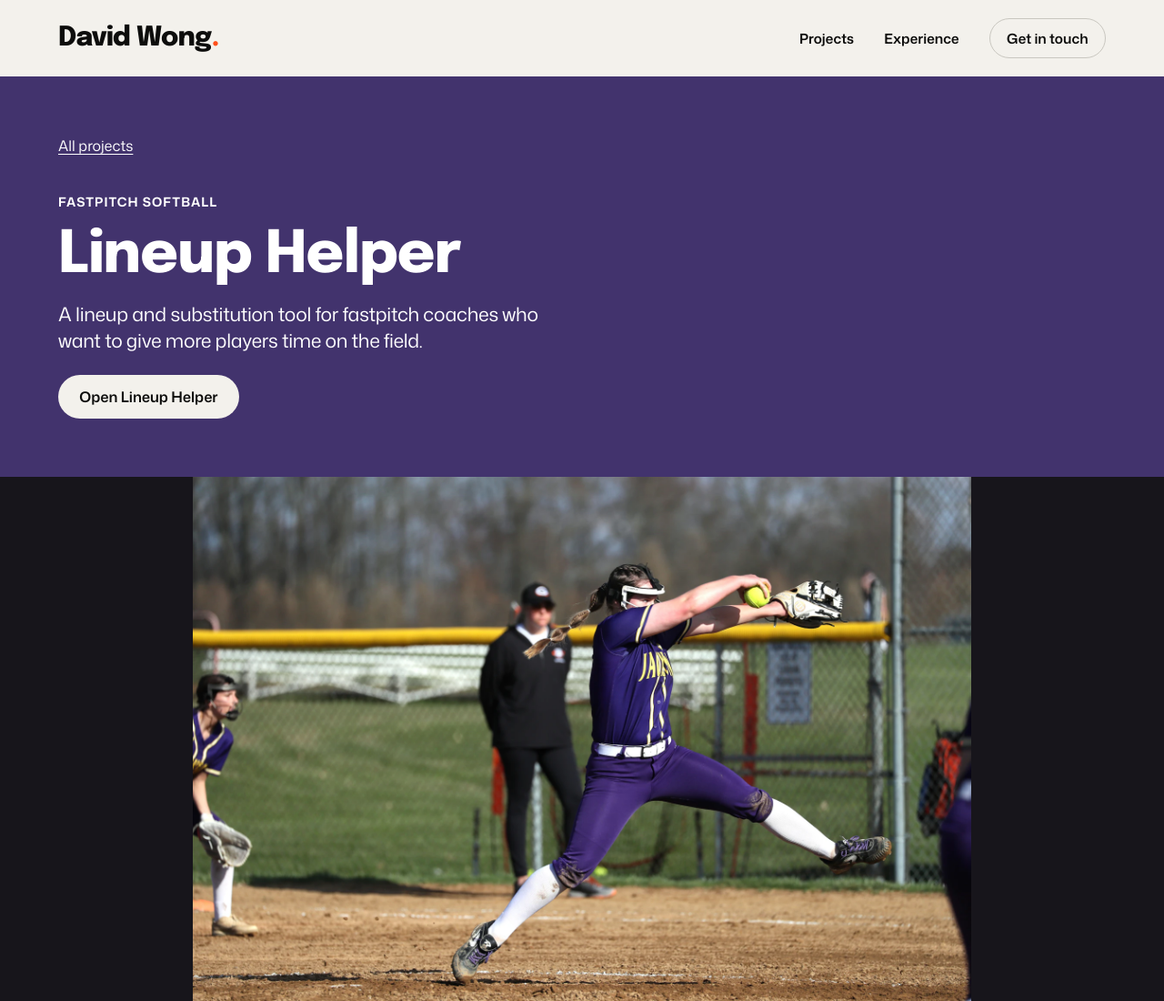
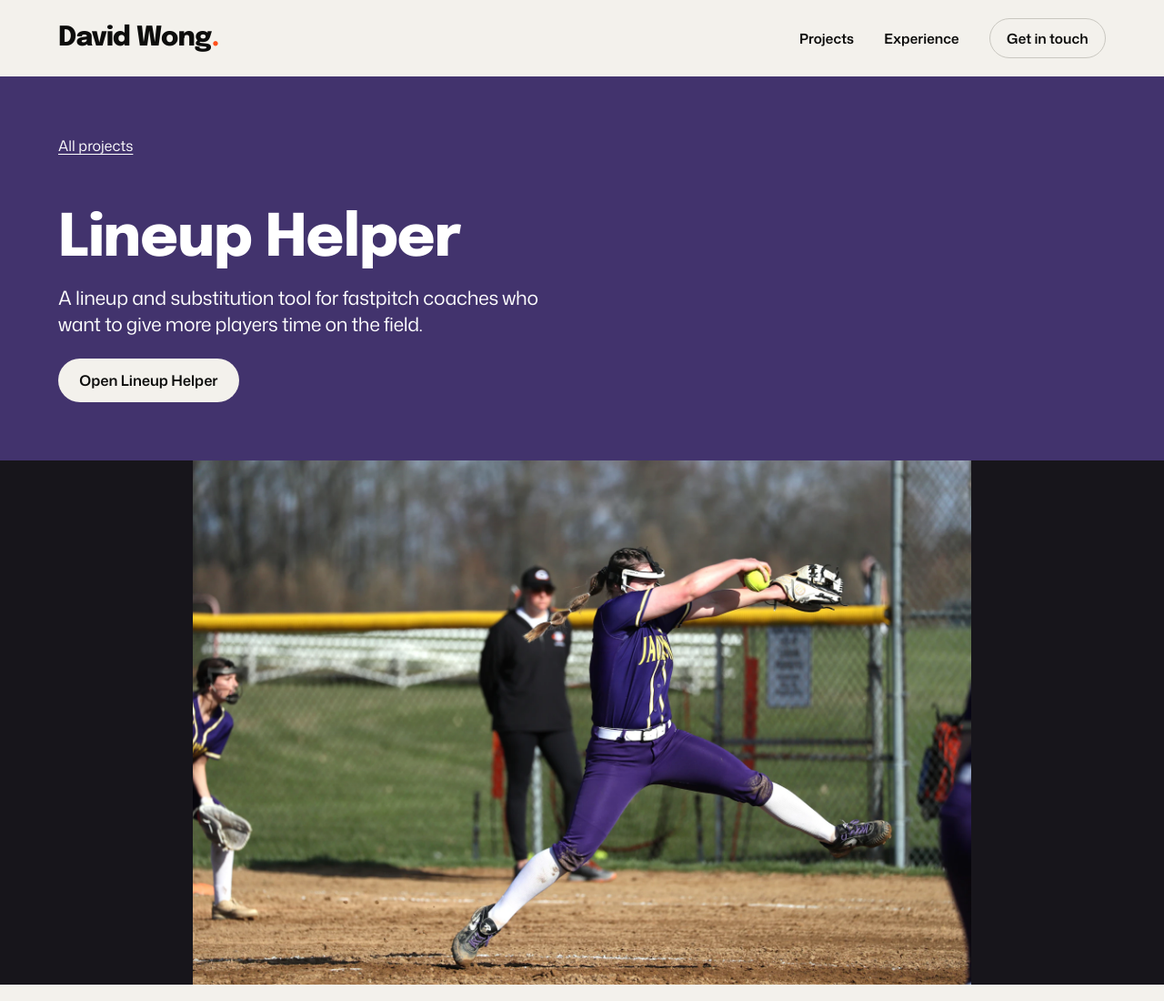
Before and after one commit to da-vid/Portfolio, an Astro site: page /work/lineup-helper in a window 1280 px wide. Shown: the top 1100 px of the page at 91% size. Built offline with nearby package versions, Linux system fonts and the light colour scheme; Astro itself is replaced by a stand-in of ours.

Commit message:
Remove category labels above project titles

```diff
--- a/src/pages/work/[slug].astro
+++ b/src/pages/work/[slug].astro
@@ -18,7 +18,6 @@ const { project, next } = Astro.props;
     <header class="case-head">
       <div class="shell">
         <a class="back" href={sitePath("/#projects")}>{site.projectPage.allProjects}</a>
-        <p class="meta">{project.category}</p>
         <h1 class="display">{project.title}</h1>
         <p class="lead">{project.intro}</p>
         <a class="button" href={project.url}><Roll text={project.openButton} /></a>
--- a/src/styles/site.css
+++ b/src/styles/site.css
@@ -109,7 +109,7 @@ button:focus-visible .roll > span {
 }
 
 .display, h2 { font-family: var(--display); font-weight: 800; letter-spacing: -.018em; line-height: 1.07; }
-.meta, .section-label { font: 650 .875rem/1.3 "Mona Sans", sans-serif; letter-spacing: .07em; text-transform: uppercase; }
+.section-label { font: 650 .875rem/1.3 "Mona Sans", sans-serif; letter-spacing: .07em; text-transform: uppercase; }
 @media (prefers-reduced-motion: no-preference) {
   @view-transition { navigation: auto; }
 }
```
